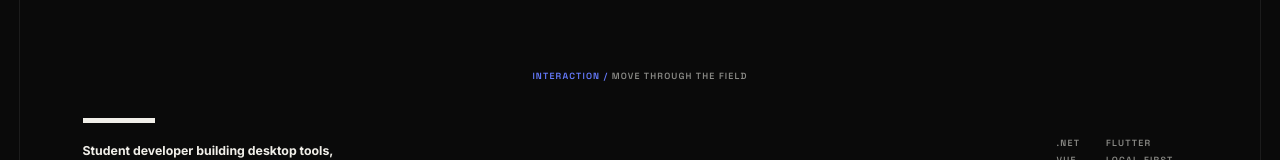
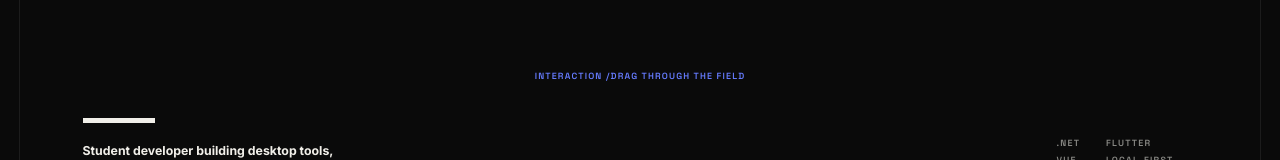
Before and after one commit to aoyn1xw/aoyn1xw.github.io, a Vue app: page / in a window 1280 px wide. Shown: the part 547-707 px from the top of the page. Built offline with nearby package versions, Linux system fonts and the light colour scheme.

Commit message:
mimi update ig

```diff
--- a/src/App.vue
+++ b/src/App.vue
@@ -61,7 +61,11 @@ onBeforeUnmount(() => sceneObserver?.disconnect());
 
         <div class="hero-composition__identity">
           <ParticleWordmark />
-          <p class="interaction-note"><span>INTERACTION /</span> MOVE THROUGH THE FIELD</p>
+          <p class="interaction-note">
+            <span>INTERACTION /</span>
+            <span class="interaction-note__pointer">MOVE THROUGH THE FIELD</span>
+            <span class="interaction-note__touch">DRAG THROUGH THE FIELD</span>
+          </p>
         </div>
 
         <p class="hero-composition__statement">
--- a/src/styles/main.css
+++ b/src/styles/main.css
@@ -8,7 +8,7 @@
 }
 
 html {
-  scroll-behavior: smooth;
+  scroll-behavior: auto;
   background: var(--color-bg);
 }
 
@@ -123,7 +123,9 @@ a {
 }
 
 .site-header nav a:hover::after,
-.text-link:hover::after {
+.site-header nav a:focus-visible::after,
+.text-link:hover::after,
+.text-link:focus-visible::after {
   transform: scaleX(1);
   transform-origin: left;
 }
@@ -321,6 +323,10 @@ a {
   letter-spacing: 0.13em;
   white-space: nowrap;
   transform: translateX(-50%);
+}
+
+.interaction-note__touch {
+  display: none;
 }
 
 .interaction-note span {
@@ -727,7 +733,8 @@ a {
   transition: color var(--duration-fast), padding var(--duration-medium) var(--ease-out);
 }
 
-.project-row a:hover {
+.project-row a:hover,
+.project-row a:focus-visible {
   padding-right: 0.8rem;
   padding-left: 0.8rem;
   color: var(--color-accent);
@@ -838,9 +845,20 @@ a {
   transition: padding var(--duration-fast), color var(--duration-fast);
 }
 
-.contact-scene__links a:hover {
+.contact-scene__links a:hover,
+.contact-scene__links a:focus-visible {
   padding: 0 0.65rem;
   color: var(--color-accent);
+}
+
+@media (hover: none), (pointer: coarse) {
+  .interaction-note__pointer {
+    display: none;
+  }
+
+  .interaction-note__touch {
+    display: inline;
+  }
 }
 
 .contact-scene__links a span {
```
